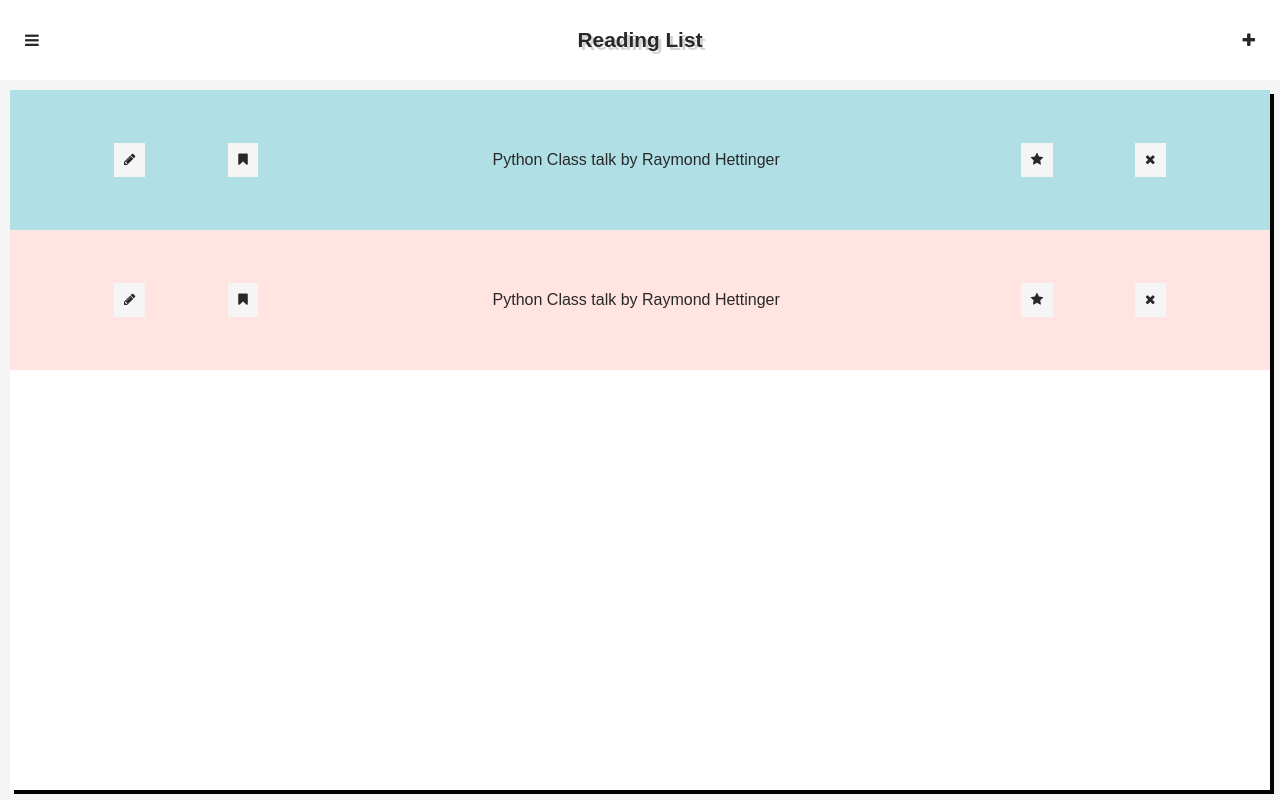
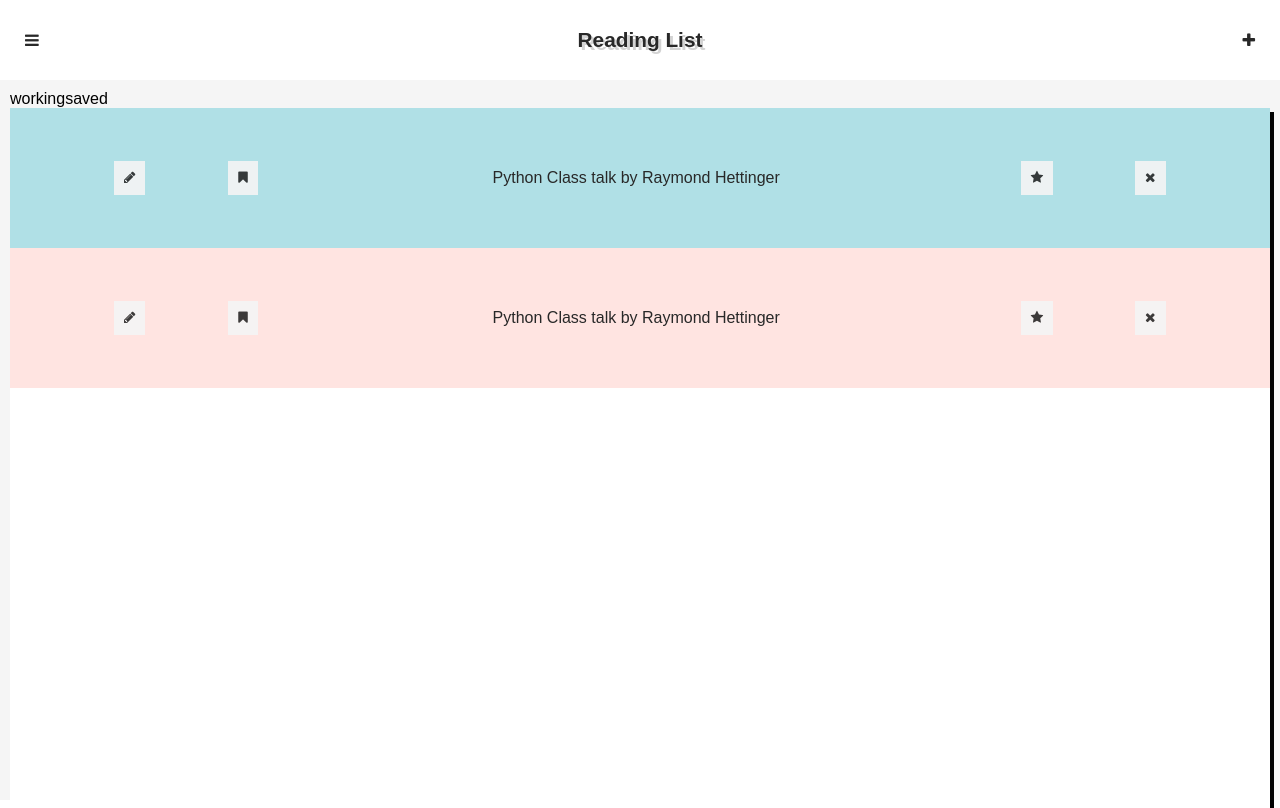
Before and after one commit to foundling/readinglist, a Vue app: page / in a window 1280 px wide. Built offline with nearby package versions, Linux system fonts and the light colour scheme.

Commit message:
add list tabs to toggle between lists

```diff
--- a/src/components/App.vue
+++ b/src/components/App.vue
@@ -3,7 +3,17 @@
     <div class="app-container">
 
         <title-bar title="Reading List"></title-bar>
-        <reading-list :list="list"></reading-list>
+
+        <reading-list
+            v-show="activeListName === 'working'"
+            list-name="working">
+        </reading-list>
+
+        <reading-list
+            v-show="activeListName === 'saved'"
+            list-name="saved">
+        </reading-list>
+
         <edit-modal></edit-modal>
         <confirm-modal></confirm-modal>
 
@@ -15,6 +25,13 @@
 
     html {
         -webkit-tap-highlight-color: transparent;
+    }
+
+    ul, li {
+        list-style-type: none;
+        margin: 0;
+        padding: 0;
+
     }
 
     a:link,
@@ -90,6 +107,13 @@
             ConfirmModal
 
         },
+        computed:  {
+            activeListName() {
+                return this.$store.getters.activeListName;
+            }
+        },
+        methods: {
+        },
         data: function() { return {}; }
     };
 
--- a/src/components/ListItem.vue
+++ b/src/components/ListItem.vue
@@ -1,6 +1,8 @@
 <template>
     <li
-        v-bind:style="{ background: item.color }"
+        v-bind:style="{
+            background: item.color,
+        }"
         class="readinglist-item">
 
         <aside class="toggle-read-write-wrapper">
@@ -77,6 +79,7 @@
         margin: 0px;
         padding: 10px;
         background: whitesmoke;
+        opacity: 0.9;
     }
 
 
--- a/src/components/ReadingList.vue
+++ b/src/components/ReadingList.vue
@@ -1,27 +1,50 @@
 <template>
 
     <section class="readinglist">
-        <ul class="readinglist-list">
+        <ul class="list-tabs">
+            <li
+                v-on:click="setActiveList('working')"
+                v-bind:class="{
+                    'active-list': type === 'working'
+                }"
+                class="list-tab working">working</li>
+            <li
+                v-on:click="setActiveList('saved')"
+                v-bind:class="{
+                    'active-list': type === 'saved'
+                }"
+                class="list-tab saved">saved</li>
+        </ul>
+        <ul
+            class="readinglist-list">
             <list-item
-                v-for="(item, index) in savedList"
+                v-for="(item, index) in readingList"
                 :item="item"
                 :index="index">
             </list-item>
         </ul>
+
     </section>
 
 </template>
 
 <style scoped>
 
+
+    .active-list {
+        background: aquamarine;
+    }
     section.readinglist {
 
-        height: calc(90vh);
+        height: 90vh;
         padding: 10px;
         background: whitesmoke;
 
     }
 
+    li.list-tab {
+        display: inline-block;
+    }
     ul.readinglist-list {
 
         width: 100%;
@@ -50,16 +73,24 @@
 
     export default {
 
-        props: ['list'],
+        name: 'ReadingList',
+        props: [
+            'listName'
+        ],
         components: {
             ListItem
         },
         computed: {
-            savedList() {
-                return this.$store.getters.workingList
-            },
-            workingList() {
-                return this.$store.getters.workingList
+            readingList() {
+                const getter = `${this.listName}List`;
+                return this.$store.getters[getter];
+            }
+        },
+        methods: {
+            setActiveList(listName) {
+                this.$store.dispatch('setActiveList', {
+                    listName: listName
+                });
             }
         }
 
--- a/src/store/index.js
+++ b/src/store/index.js
@@ -8,6 +8,7 @@ const store = new Vuex.Store({
     state: {
         readingLists: {
             currentlyEditing: null,
+            activeListName: 'working',
             working: [
 
                 new ListItem({
@@ -59,6 +60,9 @@ const store = new Vuex.Store({
         ADD_TO_SAVED_LIST(state, {index}) {
             const listItem = state.readingLists.working.splice(index,1);
             state.readingLists.saved.push(listItem);
+        },
+        SET_ACTIVE_LIST(state, { listName }) {
+            state.readingLists.activeListName = listName;
         }
 
     },
@@ -83,14 +87,20 @@ const store = new Vuex.Store({
         },
         addToSavedList({commit}, payload) {
             commit('REMOVE_LIST_ITEM', payload);
+        },
+        setActiveList({commit}, payload) {
+            commit('SET_ACTIVE_LIST', payload);
         }
 
     },
     getters: {
-        modals: state => state.ui.modals,
+        activeListName: state => state.readingLists.activeListName,
         savedList: state => state.readingLists.saved,
         workingList: state => state.readingLists.working,
-        currentlyEditing: state => state.readingLists.currentlyEditing
+        modals: state => state.ui.modals,
+        currentlyEditing: state => state.readingLists.currentlyEditing,
+
+
     }
 
 });
```
Also changed, not shown: src/plugins/colors.js, 1 other file (tests, documents, lock files or other folders).
